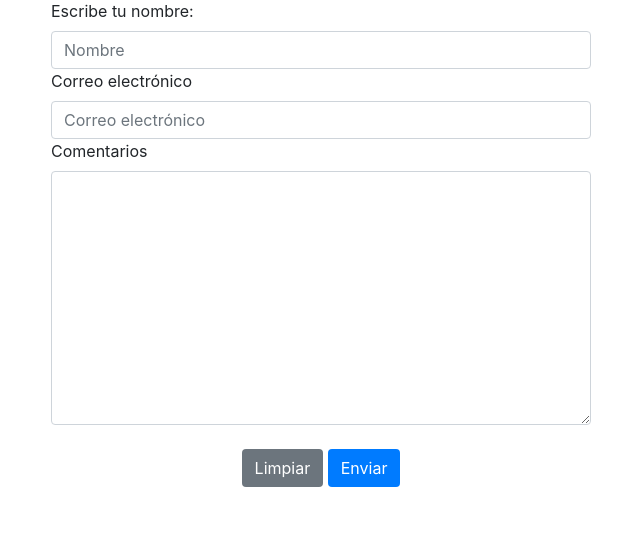
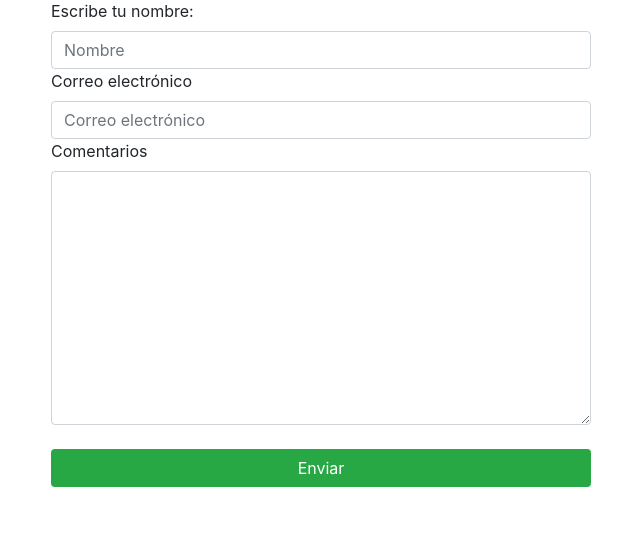
Before and after one commit to diego-madrigal/solucionestai, a PHP site: page /contacto in a window 1280 px wide. Shown: the part 207-756 px from the top of the page, without its empty margins (34-674 px from the left). Run offline with PHP 8.4, Linux system fonts and the light colour scheme; some libraries are stand-ins or nearby versions.

Commit message:
SE HICIERON CAMBIOS A LOS BOTONES DEL FORMULARIO DE CONTACTO

```diff
--- a/contacto.php
+++ b/contacto.php
@@ -32,8 +32,7 @@
                     <label for="comentario">Comentarios</label>
                     <textarea name="comentario" id="comentario" cols="30" rows="10" class="form-control"></textarea><br>
                     <center>
-                        <input type="reset" value="Limpiar" class="btn bg-secondary text-white">
-                        <input type="submit" value="Enviar" class="btn bg-primary text-white">
+                        <input type="submit" value="Enviar" name"enviar" id="enviar" class="btn bg-success text-white" style="width: 100%;">
                     </center>
                 </form>
             </div>
@@ -58,6 +57,8 @@
         } else {
             $("#link-contacto").removeClass("active");
         }
+
+
     });
     </script>
 </body>
```
